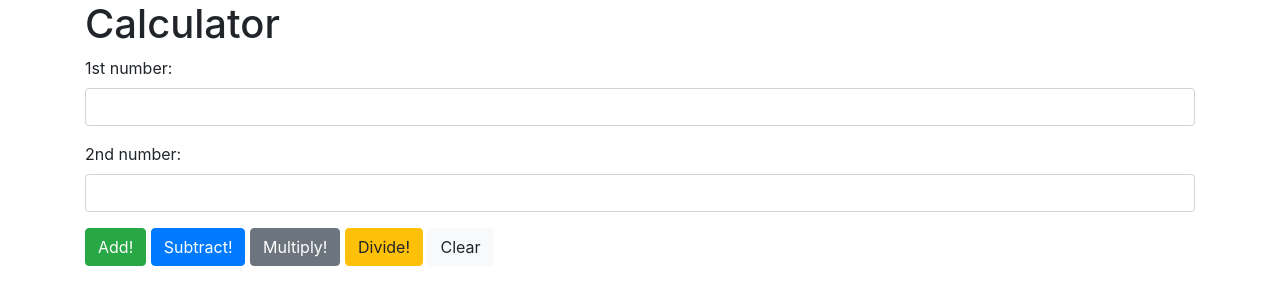
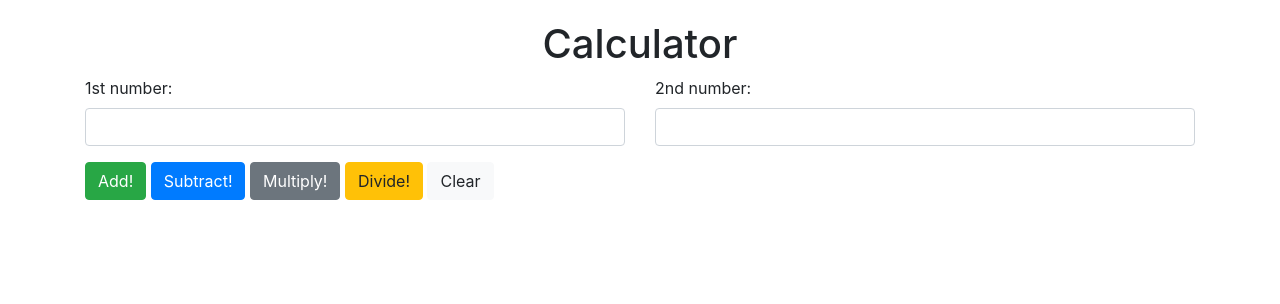
Before and after one commit to alexadamovic/calculator, a plain HTML site: page index.html in a window 1280 px wide. Drawn offline with Linux system fonts and the light colour scheme.

Commit message:
add styling to form input and buttons
Co-authored-by: Matt Eilar <meilar@gmail.com>

```diff
--- a/css/styles.css
+++ b/css/styles.css
@@ -0,0 +1,4 @@
+h1 {
+  text-align: center;
+  margin-top: 20px;
+}
--- a/index.html
+++ b/index.html
@@ -11,19 +11,21 @@
   <div class="container">
     <h1>Calculator</h1>
     <form id="add">
-      <div class="form-group">
-        <label for="user-number1">1st number:</label>
-        <input id="user-number1" class="form-control" type="text">
+      <div class="row">
+        <div class="form-group col-6">
+          <label for="user-number1">1st number:</label>
+          <input id="user-number1" class="form-control" type="text">
+        </div>
+        <div class="form-group col-6">
+          <label for="user-number2">2nd number:</label>
+          <input id="user-number2" class="form-control" type="text">
+        </div>
       </div>
-      <div class="form-group">
-        <label for="user-number2">2nd number:</label>
-        <input id="user-number2" class="form-control" type="text">
-      </div>
-      <button type="submit" class="btn btn-success" id="btn-add">Add!</button>
-      <button type="submit" class="btn btn-primary" id="btn-subtract">Subtract!</button>
-      <button type="submit" class="btn btn-secondary" id="btn-multiply">Multiply!</button>
-      <button type="submit" class="btn btn-warning" id="btn-divide">Divide!</button>
-      <button type="submit" class="btn btn-light" id="btn-clear">Clear</button>
+      <button class="btn btn-success" id="btn-add">Add!</button>
+      <button class="btn btn-primary" id="btn-subtract">Subtract!</button>
+      <button class="btn btn-secondary" id="btn-multiply">Multiply!</button>
+      <button class="btn btn-warning" id="btn-divide">Divide!</button>
+      <button type="reset" class="btn btn-light" id="btn-clear">Clear</button>
     </form>
     <div id="output">
     </div>
--- a/js/scripts.js
+++ b/js/scripts.js
@@ -56,11 +56,6 @@ $(document).ready(function() {
   });
 
   $("button#btn-clear").click(function(event) {
-    event.preventDefault();
-    const number1 = parseInt($("#user-number1").val());
-    const number2 = parseInt($("#user-number2").val());
-    const result = add(number1, number2);
-    console.log(result);
     $("#output").text(result);
   });
 });
```
